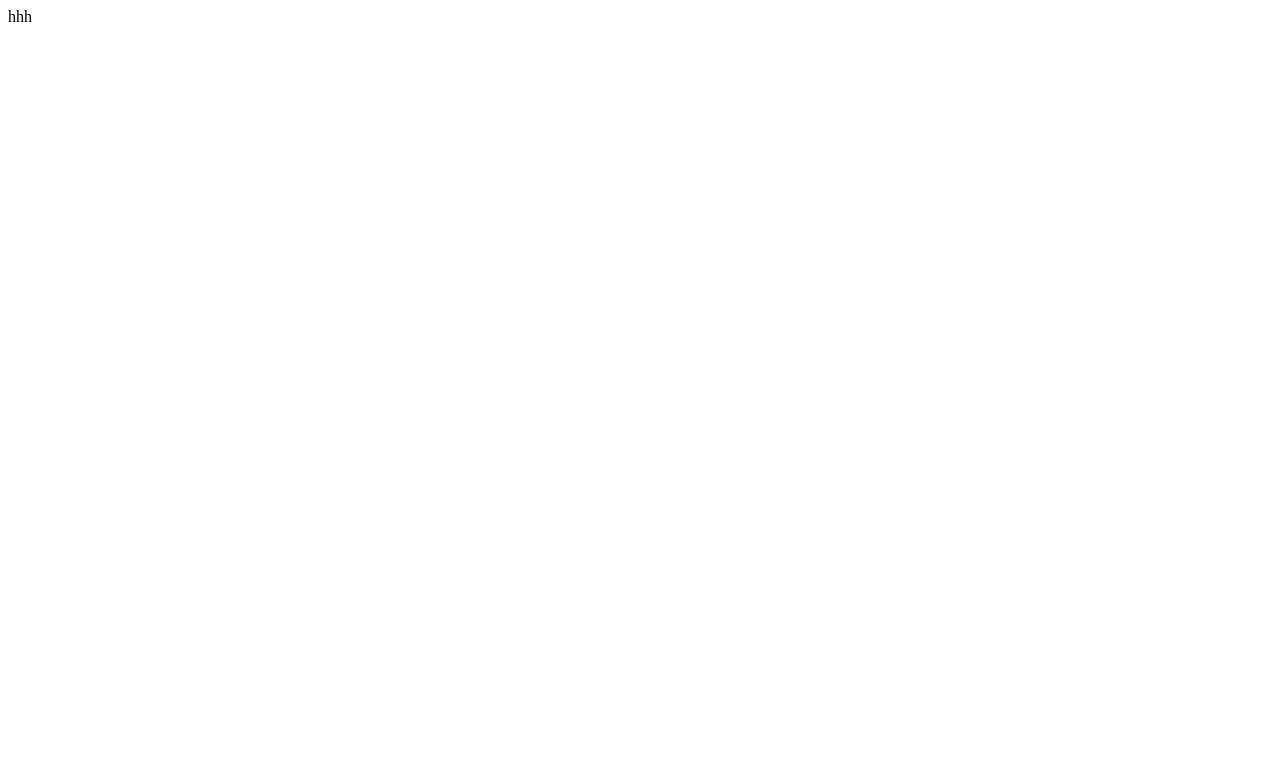
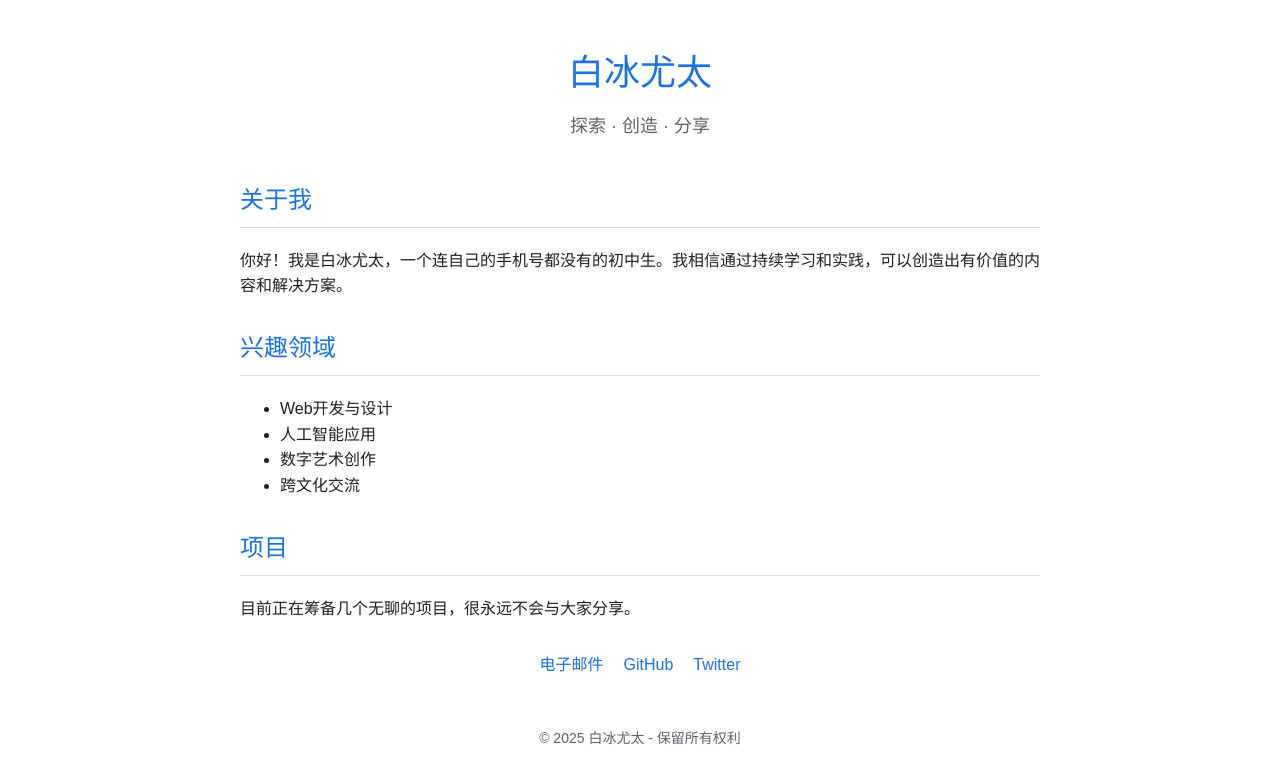
Before and after one commit to BaibingYoutai/BaibingYoutai.github.io, a plain HTML site: page index.html in a window 1280 px wide. Drawn offline with Linux system fonts and the light colour scheme.

Commit message:
Update index.html
make the website.

```diff
--- a/index.html
+++ b/index.html
@@ -1 +1,97 @@
-hhh
+<!DOCTYPE html>
+<html lang="zh-CN">
+<head>
+    <meta charset="UTF-8">
+    <meta name="viewport" content="width=device-width, initial-scale=1.0">
+    <title>白冰尤太的个人主页</title>
+    <style>
+        body {
+            font-family: 'Arial', sans-serif;
+            max-width: 800px;
+            margin: 0 auto;
+            padding: 20px;
+            color: #202124;
+            line-height: 1.6;
+        }
+        header {
+            text-align: center;
+            margin-bottom: 40px;
+        }
+        h1 {
+            color: #1a73e8;
+            font-size: 36px;
+            font-weight: 400;
+            margin-bottom: 10px;
+        }
+        .subtitle {
+            color: #5f6368;
+            font-size: 18px;
+        }
+        section {
+            margin-bottom: 30px;
+        }
+        h2 {
+            color: #1a73e8;
+            font-size: 24px;
+            font-weight: 400;
+            border-bottom: 1px solid #dadce0;
+            padding-bottom: 8px;
+        }
+        a {
+            color: #1a73e8;
+            text-decoration: none;
+        }
+        a:hover {
+            text-decoration: underline;
+        }
+        .contact {
+            display: flex;
+            justify-content: center;
+            gap: 20px;
+            margin-top: 30px;
+        }
+        footer {
+            text-align: center;
+            margin-top: 50px;
+            color: #5f6368;
+            font-size: 14px;
+        }
+    </style>
+</head>
+<body>
+    <header>
+        <h1>白冰尤太</h1>
+        <div class="subtitle">探索 · 创造 · 分享</div>
+    </header>
+
+    <section>
+        <h2>关于我</h2>
+        <p>你好！我是白冰尤太，一个连自己的手机号都没有的初中生。我相信通过持续学习和实践，可以创造出有价值的内容和解决方案。</p>
+    </section>
+
+    <section>
+        <h2>兴趣领域</h2>
+        <ul>
+            <li>Web开发与设计</li>
+            <li>人工智能应用</li>
+            <li>数字艺术创作</li>
+            <li>跨文化交流</li>
+        </ul>
+    </section>
+
+    <section>
+        <h2>项目</h2>
+        <p>目前正在筹备几个无聊的项目，很永远不会与大家分享。</p>
+    </section>
+
+    <div class="contact">
+        <a href="mailto:baibingyoutai@gmail.com">电子邮件</a>
+        <a href="https://github.com/BaibingYoutai" target="_blank">GitHub</a>
+        <a href="https://twitter.com/yourusername" target="_blank">Twitter</a>
+    </div>
+
+    <footer>
+        <p>© 2025 白冰尤太 - 保留所有权利</p>
+    </footer>
+</body>
+</html>
```
